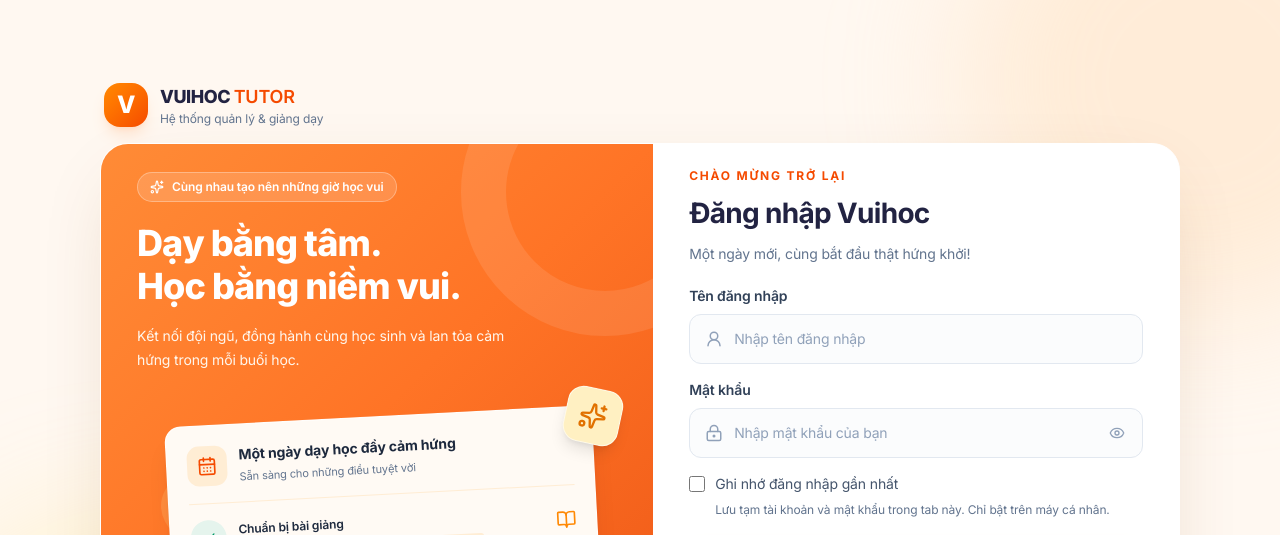
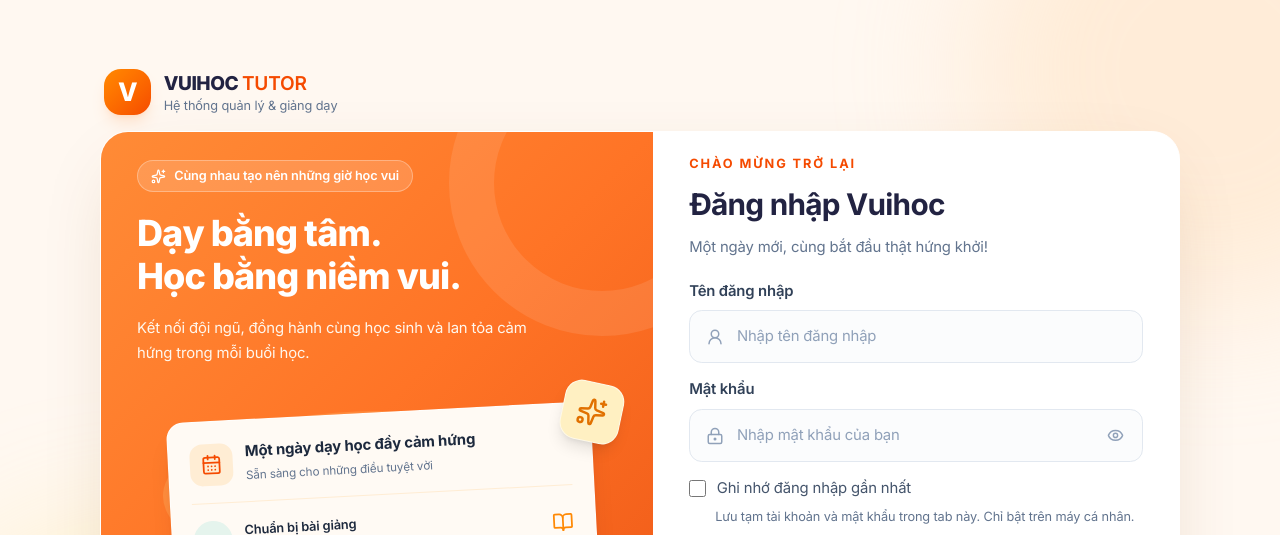
Before and after one commit to lannhinhi125-lanhi/hethongvuihocsyn, a React (Vite) app: page / in a window 1280 px wide. Shown: the top 535 px of the page. Built offline with nearby package versions, Linux system fonts and the light colour scheme; no server answers.

Commit message:
tăng font chữ hệ thống

```diff
--- a/src/index.css
+++ b/src/index.css
@@ -1,4 +1,16 @@
 @import "tailwindcss";
+
+/* Slightly larger desktop typography, including fixed-size Tailwind labels.
+   Keep the browser's preferred font size and leave mobile/print unchanged. */
+@media screen and (min-width: 1024px) {
+  html { font-size: 106.25%; }
+
+  [class~='text-[9px]'] { font-size: 0.5625rem; }
+  [class~='text-[10px]'] { font-size: 0.625rem; }
+  [class~='text-[11px]'] { font-size: 0.6875rem; }
+  [class~='text-[28px]'] { font-size: 1.75rem; }
+  [class~='text-[42px]'] { font-size: 2.625rem; }
+}
 
 /* The workspace owns its scroll; reaching its end must not scroll the document. */
 html:has(.workspace-ui),
```
